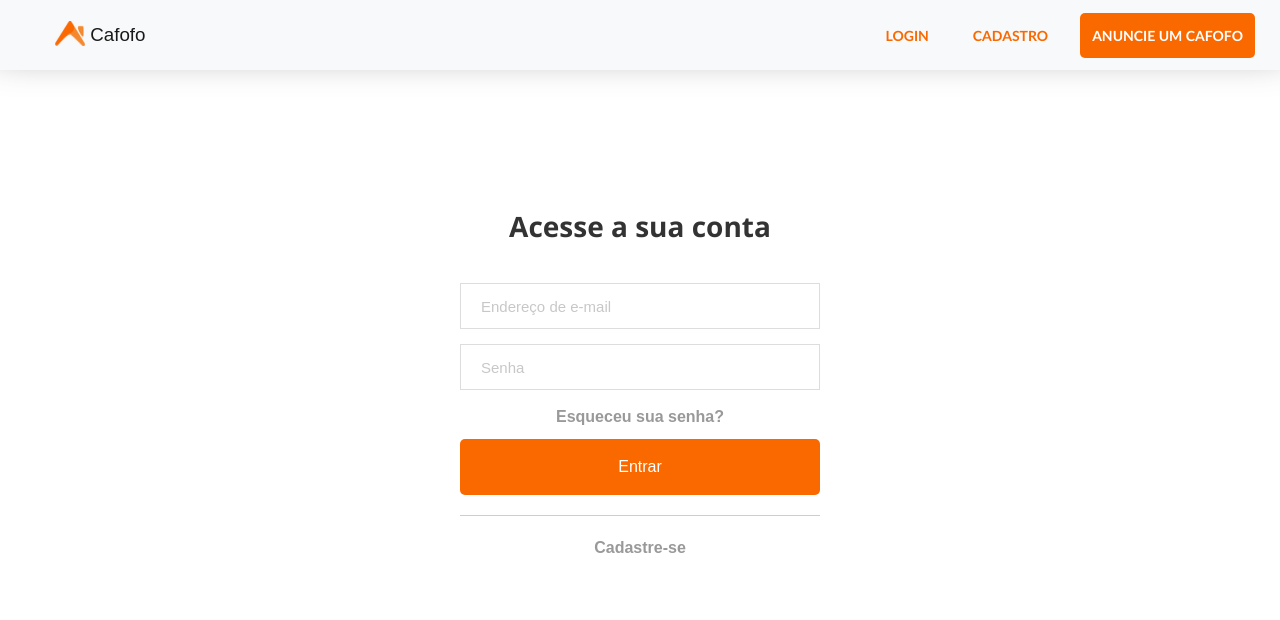
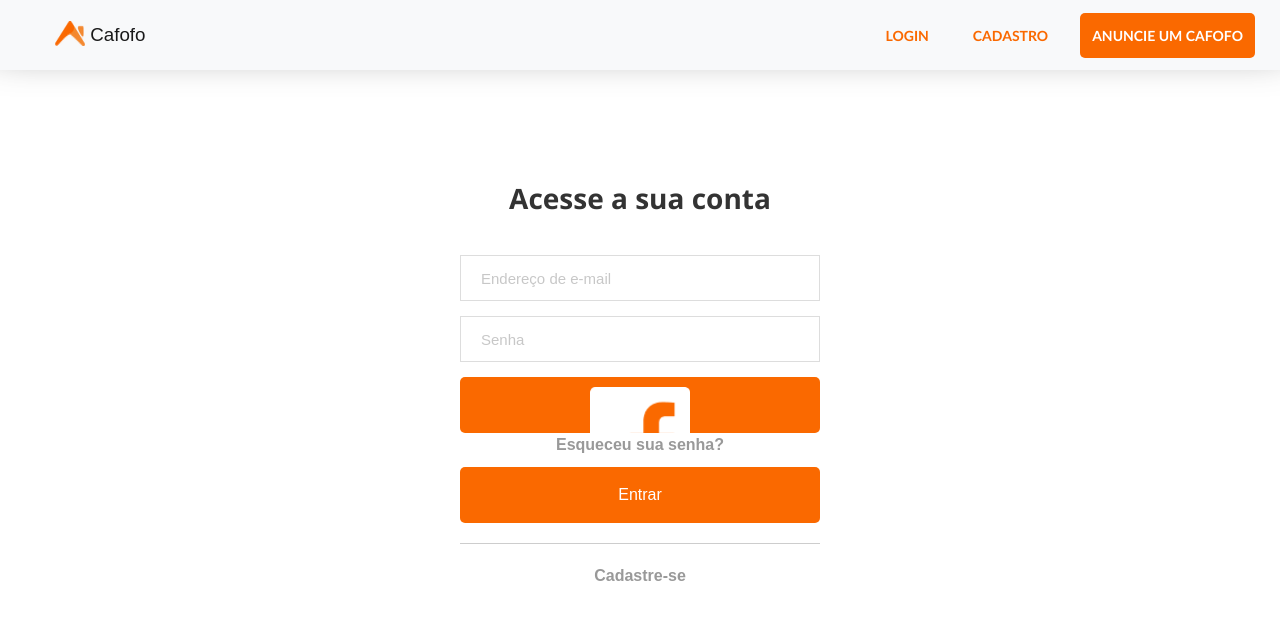
Before and after one commit to desenho-2019/WebAPP, a React (Create React App) app in the folder cafofo/: page /login in a window 1280 px wide. Shown: the top 620 px of the page. Built offline with nearby package versions, Linux system fonts and the light colour scheme.

Commit message:
Adding GOF Factory
Co-authored-by: andrelucasf <andre.lucas.lemos@hotmail.com>

```diff
--- /dev/null
+++ b/cafofo/src/components/common/button/index.js
@@ -0,0 +1,11 @@
+import React from 'react';
+
+const button = ({ color, onPress, icon, textColor }) => (
+    <button >
+    {icon ? <img src={icon} /> : null}
+    </button>
+)
+
+var Button = React.createFactory((button));
+
+export default button;
--- /dev/null
+++ b/cafofo/src/components/common/button/style.css
@@ -0,0 +1,4 @@
+.button {
+    color: blue;
+    background-color: aqua;
+}
--- /dev/null
+++ b/cafofo/src/factory/button/index.js
@@ -0,0 +1,21 @@
+import React from 'react';
+import Button from '../../components/common/button'
+
+const fb = require('../../assets/fb.png');
+
+
+
+class ButtonFactory {
+    static factoryMethod(data, props) {
+        switch (data) {
+            case 'facebook':
+                return <Button
+                    color={'#fff'}
+                    icon={fb}
+
+                />
+        }
+    }
+}
+
+export default (ButtonFactory);
--- a/cafofo/src/pages/login/index.js
+++ b/cafofo/src/pages/login/index.js
@@ -1,6 +1,7 @@
 import React, { Component } from "react";
 import { Link } from "react-router-dom";
 import 'bootstrap/dist/css/bootstrap.min.css';
+import ButtonFactory from '../../factory/button/index';
 
 import { Form, Container } from "./styles";
 
@@ -43,6 +44,7 @@ export default class Login extends Component {
                     placeholder="Senha"
                     onChange={e => this.setState({ password: e.target.value })}
                 />
+                {ButtonFactory.factoryMethod('facebook')}
                 <Link to="/esqueci-a-senha">Esqueceu sua senha?</Link>
                 <button type="submit">Entrar</button>
                 <hr />
```
Also changed, not shown: cafofo/src/assets/fb.png (added).
